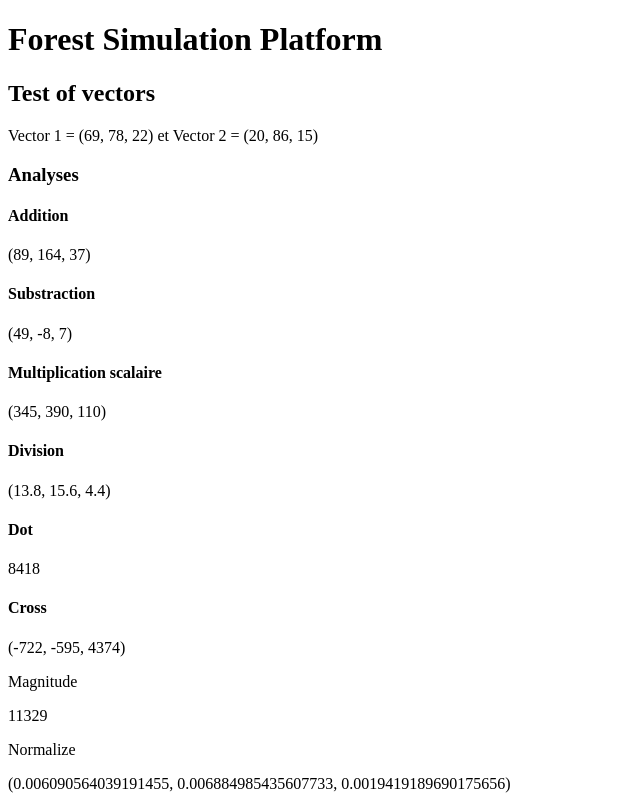
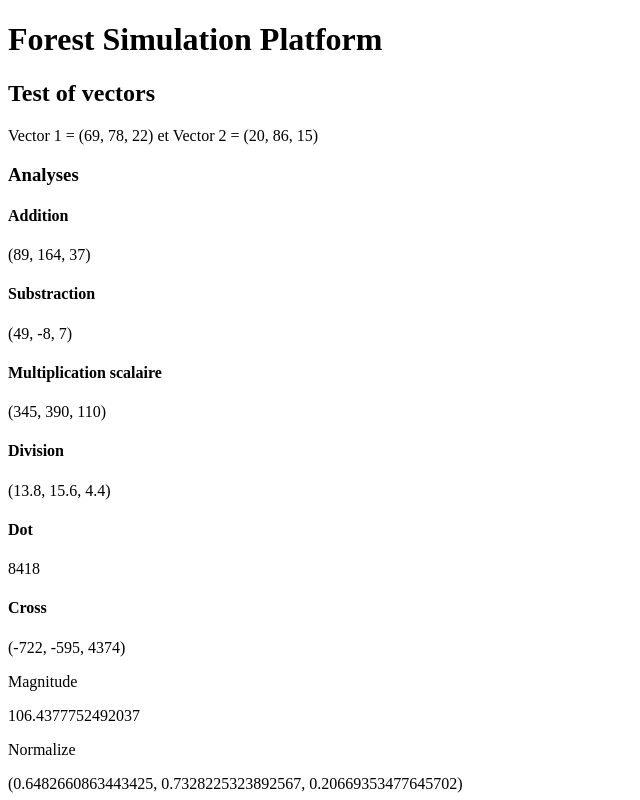
Before and after one commit to PISSARAW/Forest-ecosytem-simulator, an Angular app: page / in a window 1280 px wide. Shown: the top 800 px of the page, without its empty margins (0-640 px from the left). Built offline with nearby package versions, Linux system fonts and the light colour scheme.

Commit message:
Enhanced Vector3D

```diff
--- a/src/core/vector3-d.ts
+++ b/src/core/vector3-d.ts
@@ -21,17 +21,17 @@ export class Vector3D {
         return new Vector3D(this.y*other.z-this.z*other.y, this.z*other.x-this.x*other.z, this.x*other.y-this.y*other.x);
     }
     magnitude(): number{
-        return Math.pow(this.x, 2)+Math.pow(this.y, 2)+Math.pow(this.z,2);
+        return Math.sqrt(this.x**2+ this.y**2 + this.z**2);
     }
     normalize(): Vector3D{
-        let magnitude = this.magnitude();
-        return new Vector3D(this.x/magnitude, this.y/magnitude, this.z/magnitude);
+        const mag = this.magnitude();
+        return mag===0? new Vector3D(0,0,0) : this.divide(mag);
     }
     distanceTo(other: Vector3D): number{
         return Math.pow(this.x-other.x, 2) + Math.pow(this.y-other.y, 2) + Math.pow(this.z-other.z, 2) ;
     }
     clone(): Vector3D{
-        return this;
+        return new Vector3D(this.x, this.y, this.z);
     }
     equals(other: Vector3D): boolean{
         return this.x==other.x && this.y==other.y && this.z==other.z;
@@ -39,4 +39,11 @@ export class Vector3D {
     toString(): string{
         return `(${this.x}, ${this.y}, ${this.z})`;
     }
+    toArray():[number, number, number]{
+        return [this.x, this.y, this.z];
+    }
+    static fromArray(arr:[number, number, number]):Vector3D{
+        return new Vector3D(arr[0], arr[1], arr[2]);
+    }
+
 }
```
